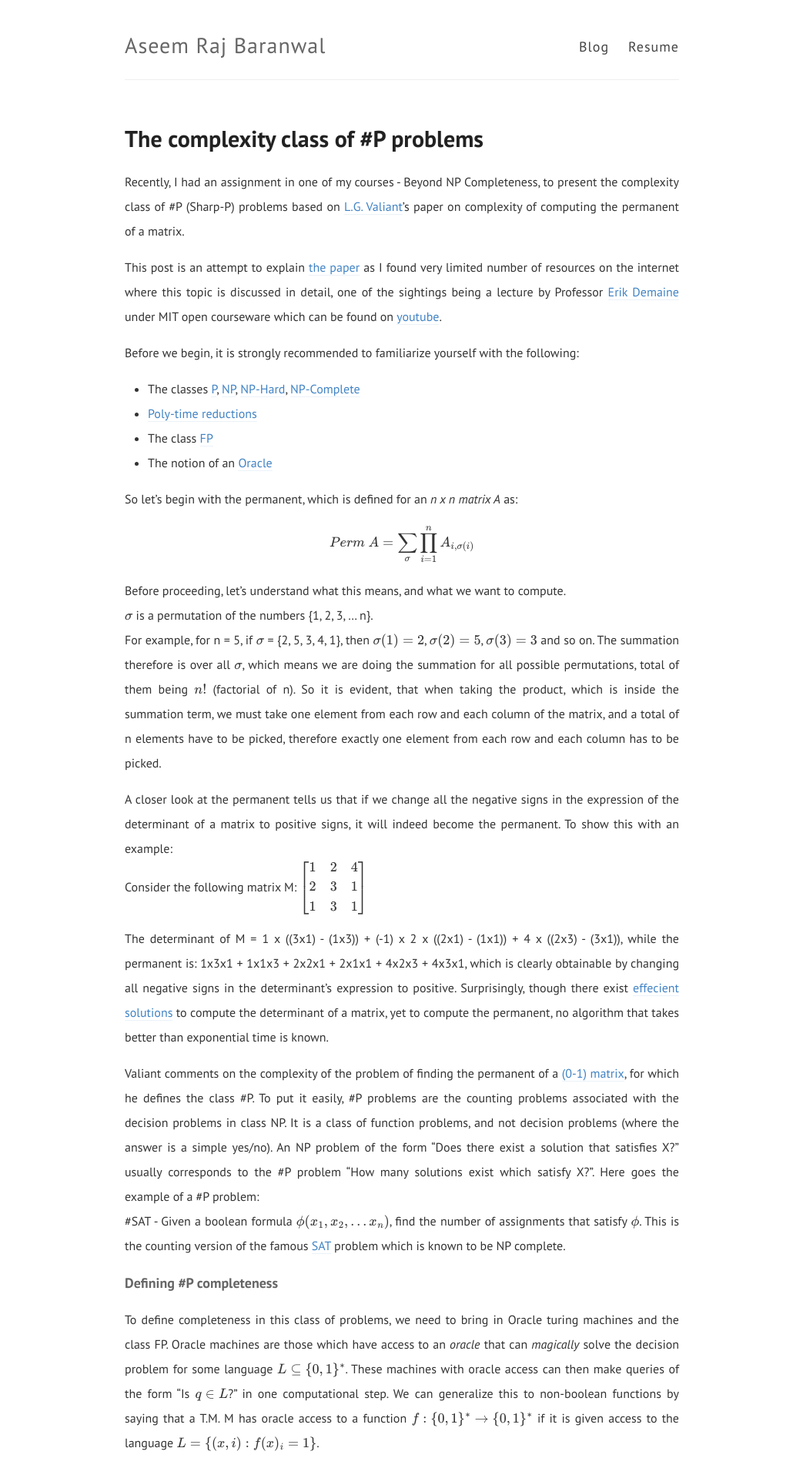
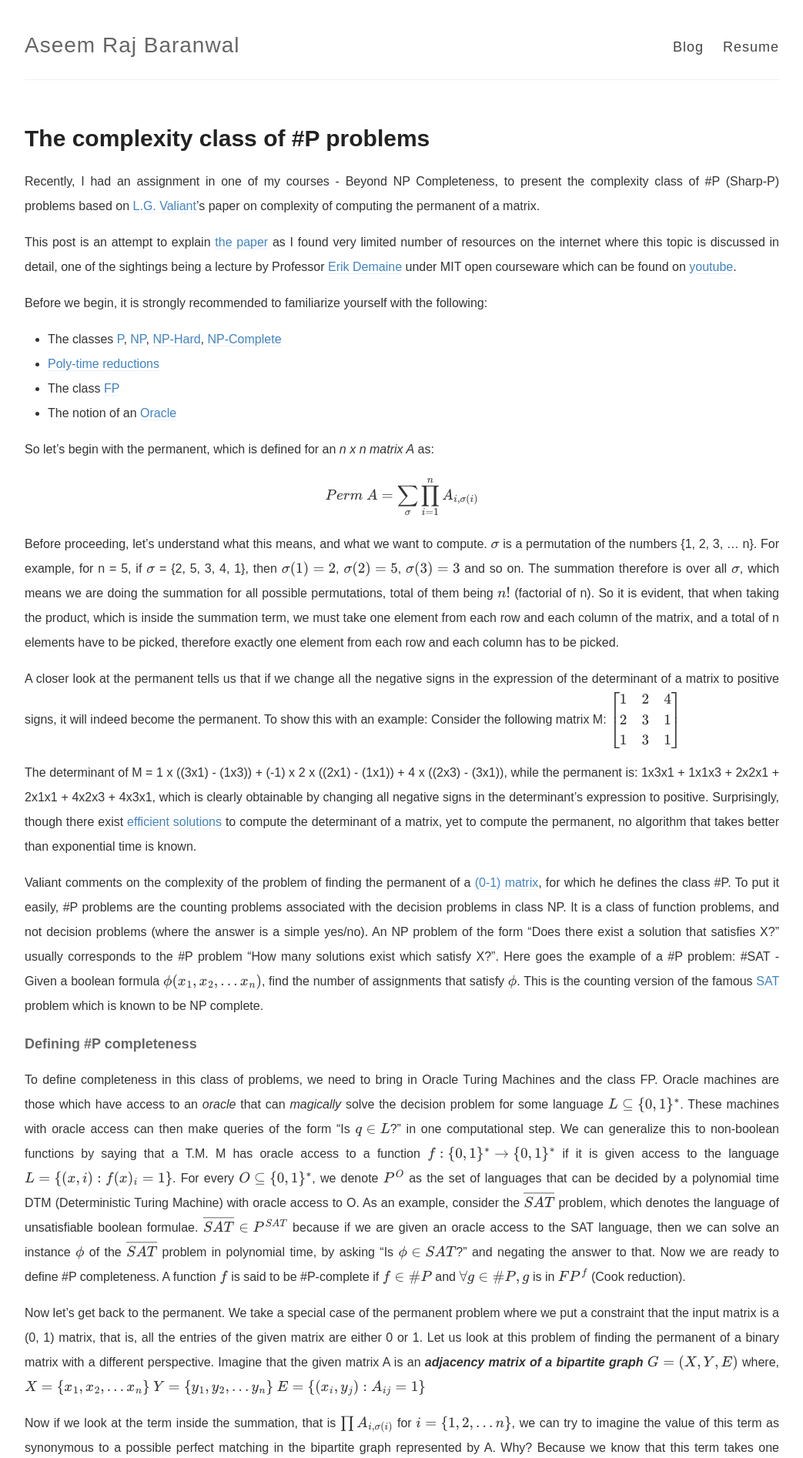
Before and after one commit to aseemrb/aseemrb.github.io, a Jekyll site: the page built from _posts/2016-03-23-sharp-p-problems.md, in a window 1280 px wide. Shown: the top 1894 px of the page at 77% size, without its empty margins (118-1161 px from the left). Built offline with Jekyll 4.4.1, drawn with Linux system fonts in a browser that asks for light colours; formulas are drawn with MathJax 3; comment, search, counter and statistics services are not loaded; some of the changed text lies outside the part shown.

```diff
--- a/_posts/2016-03-23-sharp-p-problems.md
+++ b/_posts/2016-03-23-sharp-p-problems.md
@@ -32,14 +32,14 @@
         \end{bmatrix}
 $$
 
-The determinant of M = 1 x ((3x1) - (1x3)) + (-1) x 2 x ((2x1) - (1x1)) + 4 x ((2x3) - (3x1)), while the permanent is: 1x3x1 + 1x1x3 + 2x2x1 + 2x1x1 + 4x2x3 + 4x3x1, which is clearly obtainable by changing all negative signs in the determinant's expression to positive. Surprisingly, though there exist [effecient solutions](https://en.wikipedia.org/wiki/Determinant#Calculation) to compute the determinant of a matrix, yet to compute the permanent, no algorithm that takes better than exponential time is known.
+The determinant of M = 1 x ((3x1) - (1x3)) + (-1) x 2 x ((2x1) - (1x1)) + 4 x ((2x3) - (3x1)), while the permanent is: 1x3x1 + 1x1x3 + 2x2x1 + 2x1x1 + 4x2x3 + 4x3x1, which is clearly obtainable by changing all negative signs in the determinant's expression to positive. Surprisingly, though there exist [efficient solutions](https://en.wikipedia.org/wiki/Determinant#Calculation) to compute the determinant of a matrix, yet to compute the permanent, no algorithm that takes better than exponential time is known.
 
 Valiant comments on the complexity of the problem of finding the permanent of a [(0-1) matrix](https://en.wikipedia.org/wiki/Logical_matrix), for which he defines the class #P. To put it easily, #P problems are the counting problems associated with the decision problems in class NP. It is a class of function problems, and not decision problems (where the answer is a simple yes/no). An NP problem of the form "Does there exist a solution that satisfies X?" usually corresponds to the #P problem "How many solutions exist which satisfy X?". Here goes the example of a #P problem:
 &#35;SAT - Given a boolean formula $$\phi(x_1, x_2, ... x_n)$$, find the number of assignments that satisfy $$\phi$$. This is the counting version of the famous [SAT](https://en.wikipedia.org/wiki/Boolean_satisfiability_problem) problem which is known to be NP complete.
 
 #### Defining #P completeness
 
-To define completeness in this class of problems, we need to bring in Oracle turing machines and the class FP. Oracle machines are those which have access to an *oracle* that can *magically* solve the decision problem for some language $$L \subseteq \{0, 1\}^*$$. These machines with oracle access can then make queries of the form "Is $$q \in L$$?" in one computational step. We can generalize this to non-boolean functions by saying that a T.M. M has oracle access to a function $$f: \{0, 1\}^* \rightarrow \{0, 1\}^*$$ if it is given access to the language $$L = \{(x, i) : f(x)_i = 1\}$$.
+To define completeness in this class of problems, we need to bring in Oracle Turing Machines and the class FP. Oracle machines are those which have access to an *oracle* that can *magically* solve the decision problem for some language $$L \subseteq \{0, 1\}^*$$. These machines with oracle access can then make queries of the form "Is $$q \in L$$?" in one computational step. We can generalize this to non-boolean functions by saying that a T.M. M has oracle access to a function $$f: \{0, 1\}^* \rightarrow \{0, 1\}^*$$ if it is given access to the language $$L = \{(x, i) : f(x)_i = 1\}$$.
 For every $$O \subseteq \{0, 1\}^*$$, we denote $$P^O$$ as the set of languages that can be decided by a polynomial time DTM (Deterministic Turing Machine) with oracle access to O. As an example, consider the $$\overline{SAT}$$ problem, which denotes the language of unsatisfiable boolean formulae. $$\overline{SAT}$$ $$\in P^{SAT}$$ because if we are given an oracle access to the SAT language, then we can solve an instance $$\phi$$ of the $$\overline{SAT}$$ problem in polynomial time, by asking "Is $$\phi \in SAT$$?" and negating the answer to that.
 Now we are ready to define #P completeness. A function $$f$$ is said to be #P-complete if $$f \in \#P$$ and $$\forall g \in \#P, g$$ is in $$FP^f$$ (Cook reduction).
 
@@ -49,7 +49,7 @@
 $$Y = \{y_1, y_2, ... y_n\}$$
 $$E = \{(x_i, y_j) : A_{ij} = 1\}$$
 
-Now if we look at the term inside the summation, that is $$\prod{A_{i, \sigma(i)}}$$ for $$i = \{1, 2, ... n\}$$, we can try to imagine the value of this term as synonymous to a possible perfect matching in the biprtite graph represented by A. Why? Because we know that this term takes one element from each row and each column, so all vertices are covered in the term, and this term = 0, if any of the elements picked are 0. But in our adjacency matrix, 0 for row i and column j means that there is no edge between $$x_i$$ and $$y_j$$, so this term evaluates to 1 if and only if the selected elements form an edge cover (a perfect matching) for the given bipartite graph. So clearly, the whole term $$Perm\ A = \sum\prod A_{i, \sigma(i)}$$ where the summation is over all $$\sigma$$ represents the total number of perfect matchings in the bipartite graph represented by A. As finding the number of perfect matchings in a bipartite graph $$\in$$ #P, therefore clearly, finding the permanent of a binary matrix $$\in$$ #P.
+Now if we look at the term inside the summation, that is $$\prod{A_{i, \sigma(i)}}$$ for $$i = \{1, 2, ... n\}$$, we can try to imagine the value of this term as synonymous to a possible perfect matching in the bipartite graph represented by A. Why? Because we know that this term takes one element from each row and each column, so all vertices are covered in the term, and this term = 0, if any of the elements picked are 0. But in our adjacency matrix, 0 for row i and column j means that there is no edge between $$x_i$$ and $$y_j$$, so this term evaluates to 1 if and only if the selected elements form an edge cover (a perfect matching) for the given bipartite graph. So clearly, the whole term $$Perm\ A = \sum\prod A_{i, \sigma(i)}$$ where the summation is over all $$\sigma$$ represents the total number of perfect matchings in the bipartite graph represented by A. As finding the number of perfect matchings in a bipartite graph $$\in$$ #P, therefore clearly, finding the permanent of a binary matrix $$\in$$ #P.
 
 Now we shall move on to prove the ***Valiant's theorem*** which says that finding permanent for a binary matrix is #P-complete. We already proved it is in #P, so now all remains for us is to prove that it is in #P-Hard, that is all #P problems can be reduced to this problem in the way explained earlier in this post (where completeness is defined for #P problems). For this, we look at the problem of finding the permanent as a different graph problem.
 
--- a/style.scss
+++ b/style.scss
@@ -19,7 +19,7 @@
 @import "stacked";
 @import "icons";
 @import "screen-reader";
-@import url(https://fonts.googleapis.com/css?family=PT+Sans:400,400italic,700);
+// @import url(https://fonts.googleapis.com/css?family=PT+Sans:400,400italic,700);
 // Syntax highlighting @import is at the bottom of this file
 
 /**************/
@@ -38,7 +38,7 @@
 
 .container {
   margin: 0 auto;
-  max-width: 740px;
+  max-width: 1000px;
   padding: 0 10px;
   width: 100%;
 }
```
Also changed, not shown: other parts of _posts/2016-03-23-sharp-p-problems.md (+3 -3 lines), _posts/2016-03-25-sharp-p-complete-problems.md (+1 -1 lines), _posts/2016-05-26-weird-awesome-javascript.md (+2 -2 lines), _posts/2016-06-17-pegasos-stochastic-grad-solver.md (+3 -3 lines), _posts/2017-03-18-join-algorithms.md (added, +102 -0 lines), _posts/2017-08-26-st-petersburg-paradox.md (+0 -3 lines).
